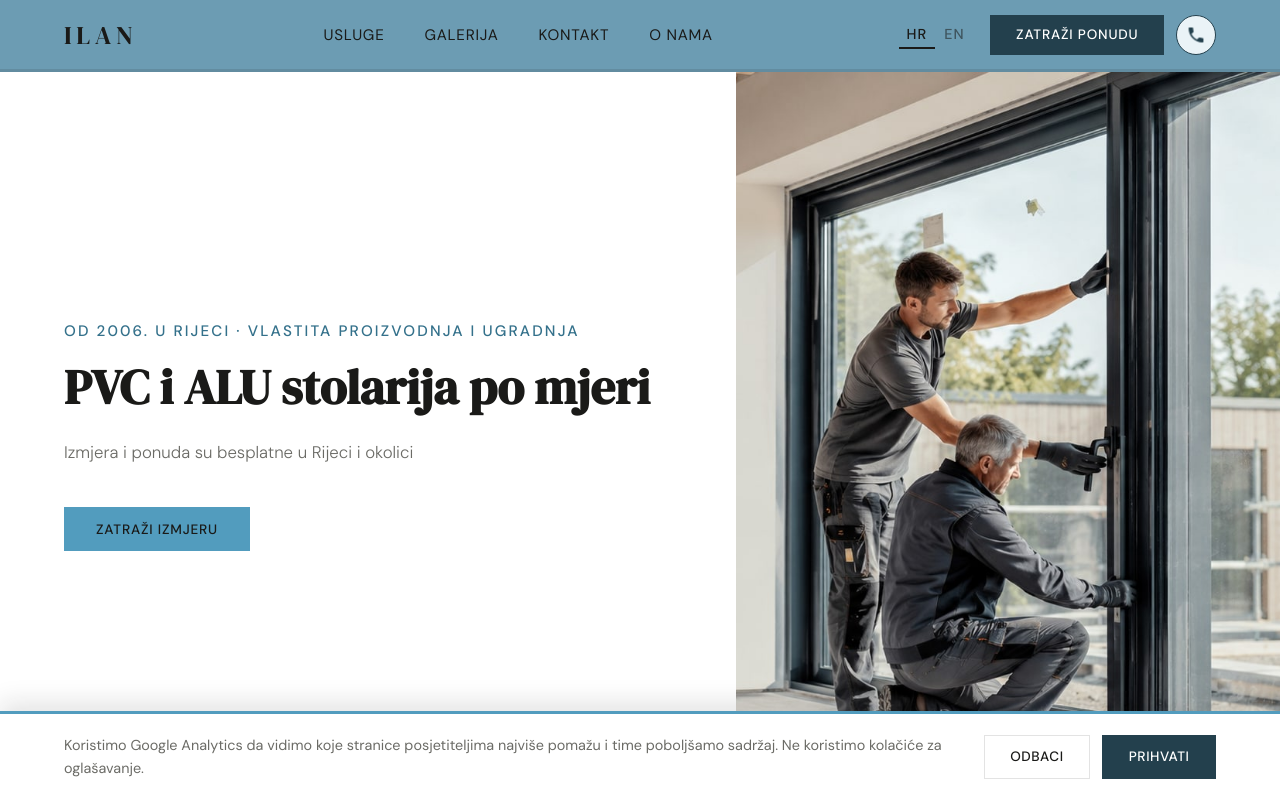
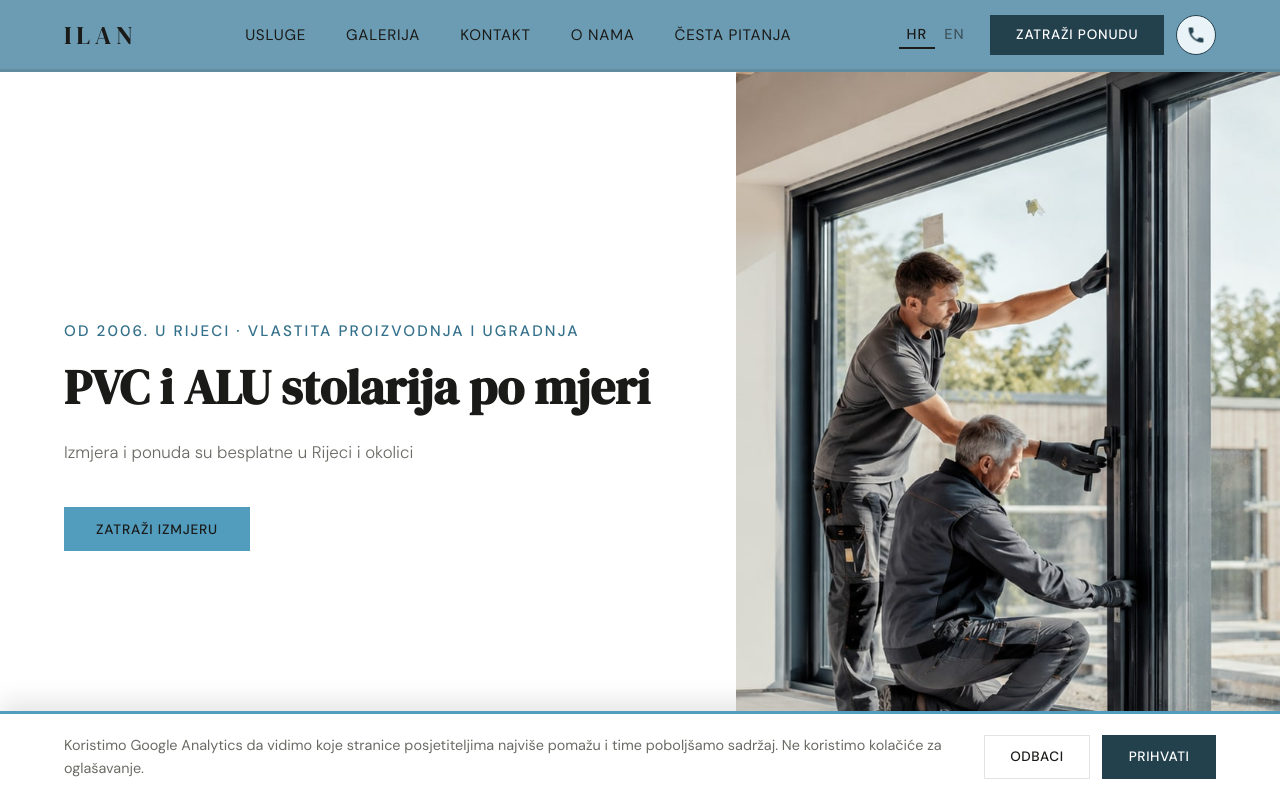
Before and after one commit to SlavicCodeBender/weby, a Next.js app: page / in a window 1280 px wide. Shown: the top 800 px of the page. Built offline with nearby package versions, Linux system fonts and the light colour scheme; no server answers.

Commit message:
add faq to navbar

```diff
--- a/src/components/Navbar.tsx
+++ b/src/components/Navbar.tsx
@@ -74,6 +74,9 @@ export default function Navbar() {
           </li>
           <li>
             <Link href="/o-nama">{t.nav.about}</Link>
+          </li>
+          <li>
+            <Link href="/faq">{t.nav.faq}</Link>
           </li>
         </ul>
 
@@ -168,6 +171,11 @@ export default function Navbar() {
               {t.nav.about}
             </Link>
           </li>
+          <li>
+            <Link href="/faq" onClick={() => setOpen(false)}>
+              {t.nav.faq}
+            </Link>
+          </li>
         </ul>
       </div>
     </>
--- a/src/lib/i18n.ts
+++ b/src/lib/i18n.ts
@@ -1,7 +1,15 @@
 export type Lang = 'hr' | 'en'
 
 export interface Dict {
-  nav: { about: string; services: string; gallery: string; contact: string; cta: string; call: string }
+  nav: {
+    about: string
+    services: string
+    gallery: string
+    contact: string
+    faq: string
+    cta: string
+    call: string
+  }
   hero: { eyebrow: string; title: string; sub: string; btn: string; badge: string; photoAlt: string }
   stats: { title: string; items: { num: string; label: string }[] }
   about: {
@@ -86,6 +94,7 @@ const hr: Dict = {
     services: 'Usluge',
     gallery: 'Galerija',
     contact: 'Kontakt',
+    faq: 'Česta pitanja',
     cta: 'Zatraži ponudu',
     call: 'Nazovite nas',
   },
@@ -247,6 +256,7 @@ const en: Dict = {
     services: 'Services',
     gallery: 'Gallery',
     contact: 'Contact',
+    faq: 'FAQ',
     cta: 'Request a quote',
     call: 'Call us',
   },
```
